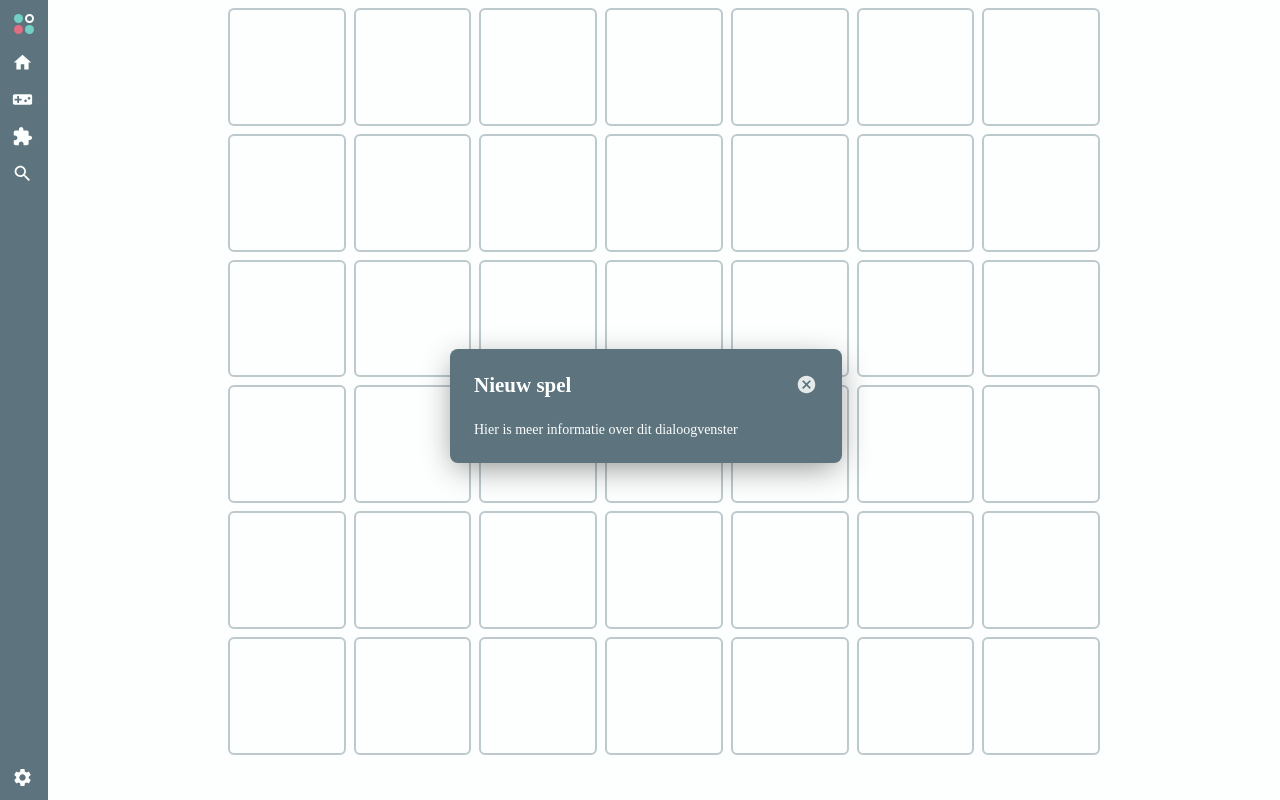
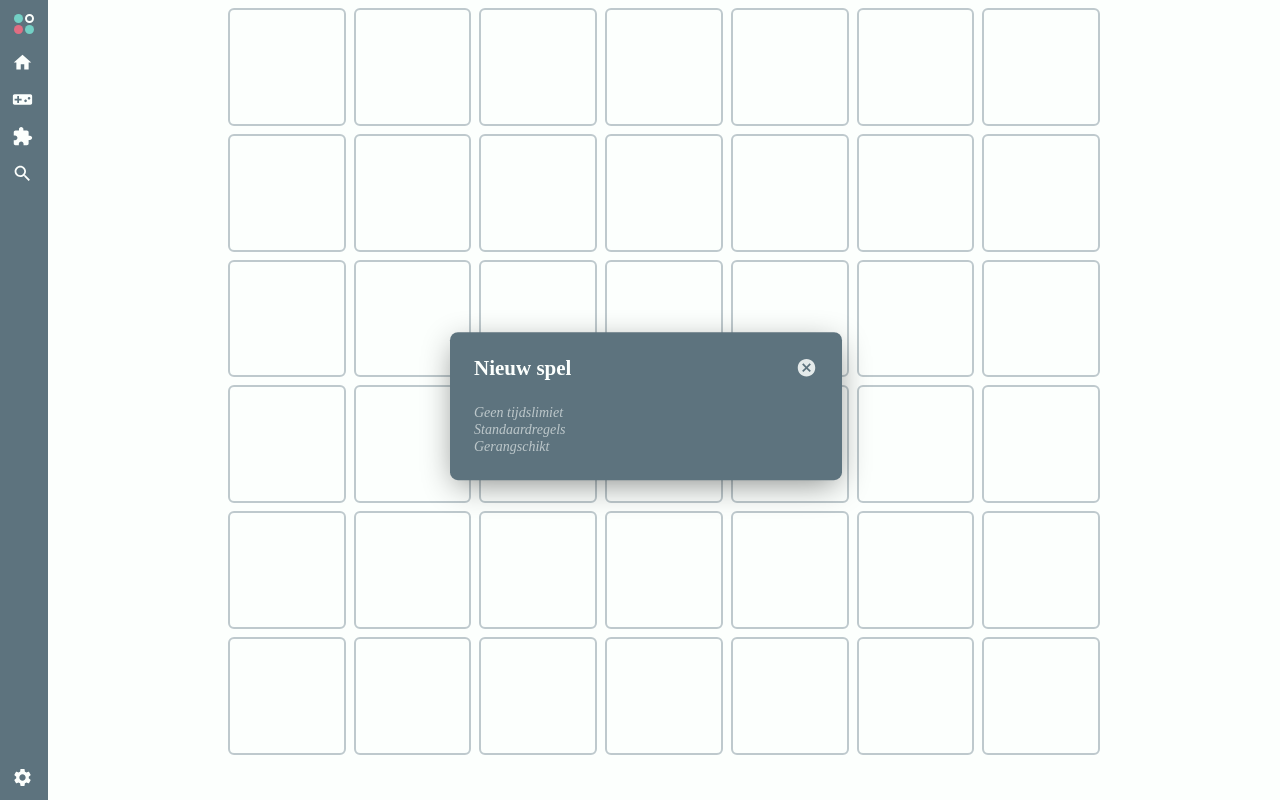
Before and after one commit to lonkaars/connect-4, a React (Create React App) app: page /game in a window 1280 px wide. Built offline with nearby package versions, Linux system fonts and the light colour scheme.

Commit message:
beginsel met spelregels in dialoogvenster

```diff
--- /dev/null
+++ b/src/components/gameSettings.tsx
@@ -0,0 +1,14 @@
+// interface CurrentGameSettingsProps {
+// gameID: string;
+// }
+
+export function CurrentGameSettings(/*props: CurrentGameSettingsProps*/) {
+	return <div>
+		<p style={{ opacity: .6, fontStyle: "italic" }}>
+		Geen tijdslimiet<br/>
+		Standaardregels<br/>
+		Gerangschikt
+		</p>
+	</div>;
+
+}
--- a/src/pages/game.tsx
+++ b/src/pages/game.tsx
@@ -2,6 +2,7 @@ import { NavBar } from '../components/navbar';
 import { CenteredPage } from '../components/page';
 import { VoerBord } from '../components/voerBord';
 import { DialogBox } from '../components/dialogBox';
+import { CurrentGameSettings } from '../components/gameSettings';
 
 export default function GamePage() {
 	return (
@@ -10,7 +11,7 @@ export default function GamePage() {
 			<CenteredPage width={900}>
 				<VoerBord width={7} height={6}/>
 				<DialogBox title="Nieuw spel">
-					<p>Hier is meer informatie over dit dialoogvenster</p>
+					<CurrentGameSettings/>
 				</DialogBox>
 			</CenteredPage>
 		</div>
```
